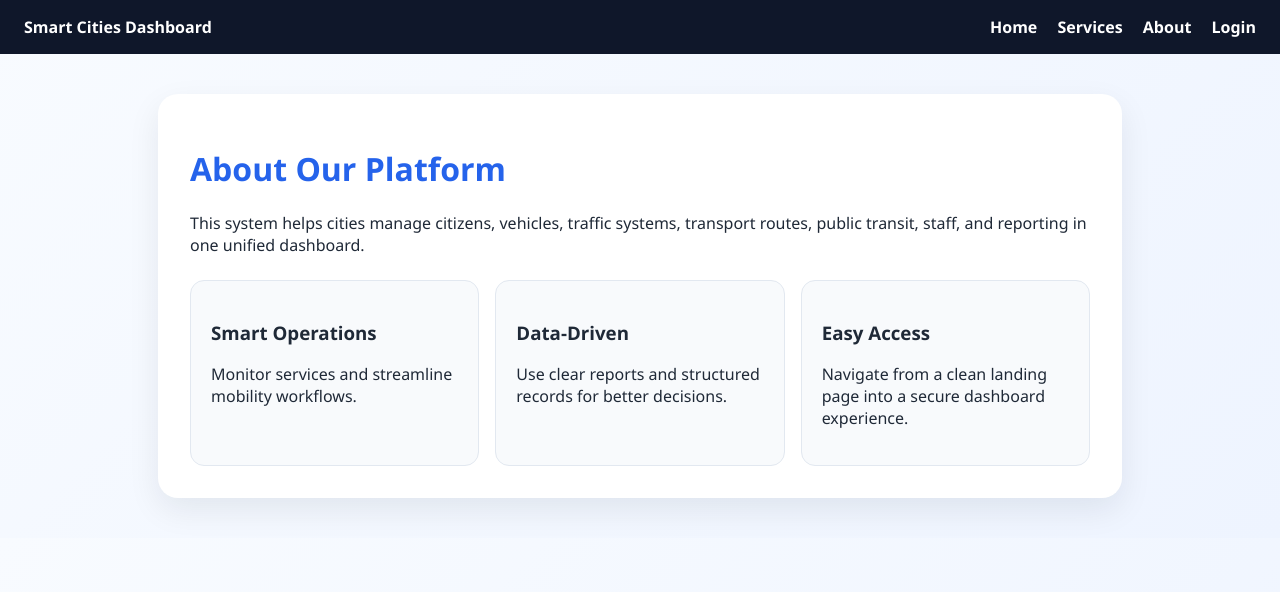
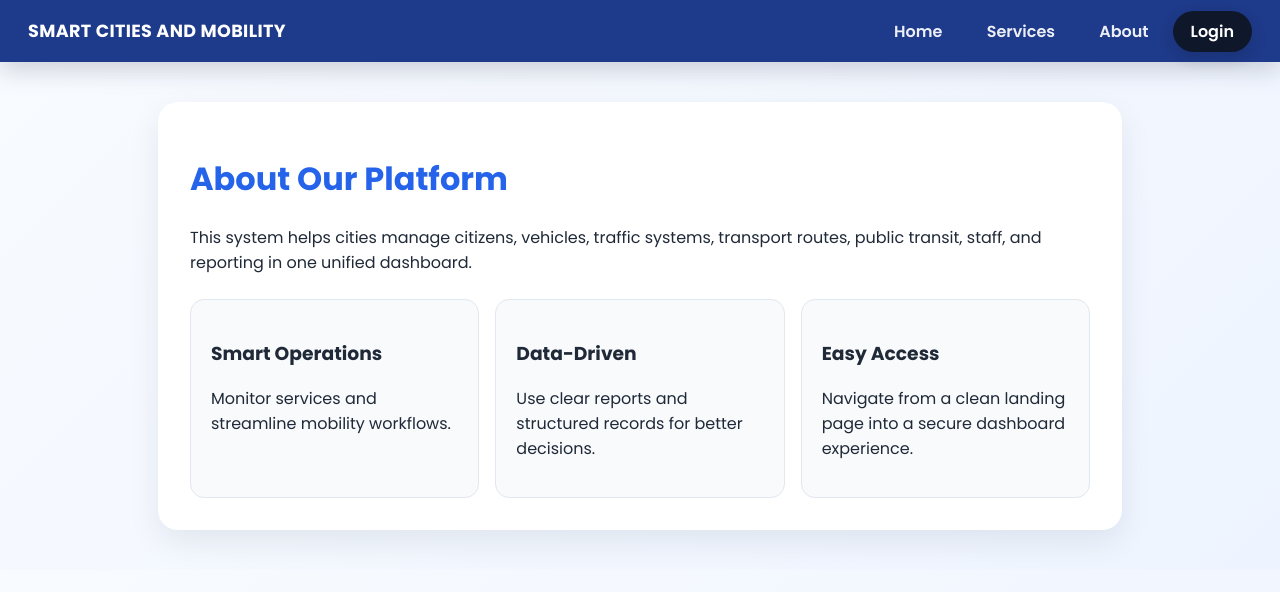
Before and after one commit to ayuenjamesdeng/smartcities, a Django app: page /about/ in a window 1280 px wide. Shown: the top 592 px of the page. Run offline with Django 5.2, Linux system fonts and the light colour scheme.

Commit message:
navbar creation

```diff
--- a/sport/templates/about.html
+++ b/sport/templates/about.html
@@ -1,30 +1,81 @@
 <!DOCTYPE html>
 <html lang="en">
+
 <head>
     <meta charset="UTF-8">
     <meta name="viewport" content="width=device-width, initial-scale=1.0">
     <title>About | Smart Cities</title>
     <style>
+        @import url('https://fonts.googleapis.com/css2?family=Poppins:wght@300;400;500;600;700&display=swap');
+
         body {
             margin: 0;
-            font-family: 'Segoe UI', Arial, sans-serif;
+            padding: 0;
+            font-family: 'Poppins', 'Segoe UI', Arial, sans-serif;
             background: linear-gradient(135deg, #f8fbff 0%, #eef4ff 100%);
             color: #1f2937;
         }
+
         .nav {
-            background: #0f172a;
-            padding: 16px 24px;
+            background: #1e3a8a;
+            padding: 18px 28px;
             display: flex;
             justify-content: space-between;
             align-items: center;
             color: white;
+            box-shadow: 0 8px 24px rgba(15, 23, 42, 0.18);
+            position: sticky;
+            top: 0;
+            z-index: 1000;
         }
-        .nav a {
-            color: white;
+
+        .nav-brand {
+            font-size: 1.1rem;
+            font-weight: 700;
+            letter-spacing: 0.02em;
+            text-transform: uppercase;
+        }
+
+        .link {
+            color: rgba(255, 255, 255, 0.92);
             text-decoration: none;
             margin-left: 16px;
             font-weight: 600;
+            padding: 8px 12px;
+            border-radius: 999px;
+            position: relative;
+            transition: all 0.3s ease;
         }
+
+        .link::after {
+            content: '';
+            position: absolute;
+            left: 50%;
+            bottom: 4px;
+            width: 0;
+            height: 2px;
+            background: white;
+            transition: all 0.3s ease;
+            transform: translateX(-50%);
+        }
+
+        .link:hover {
+            color: white;
+            background: rgba(255, 255, 255, 0.14);
+            transform: translateY(-2px);
+        }
+
+        .link:hover::after {
+            width: 60%;
+        }
+
+        .nav-links {
+            display: flex;
+            justify-content: space-between;
+            align-items: center;
+            gap: 12px;
+        }
+
         .hero {
             max-width: 900px;
             margin: 40px auto;
@@ -33,30 +84,78 @@
             border-radius: 20px;
             box-shadow: 0 12px 32px rgba(15, 23, 42, 0.08);
         }
-        h1 { color: #2563eb; }
-        .card-grid { display: grid; grid-template-columns: repeat(auto-fit, minmax(220px, 1fr)); gap: 16px; margin-top: 24px; }
-        .card { padding: 20px; border-radius: 14px; background: #f8fafc; border: 1px solid #e2e8f0; }
+
+        .login-link {
+            background: #0f172a;
+            padding: 9px 18px;
+            border-radius: 999px;
+            color: white;
+            text-decoration: none;
+            font-weight: 600;
+            box-shadow: 0 6px 16px rgba(15, 23, 42, 0.2);
+            transition: all 0.3s ease;
+        }
+
+        .login-link:hover {
+            background: #2563eb;
+            transform: translateY(-2px) scale(1.03);
+            box-shadow: 0 10px 20px rgba(37, 99, 235, 0.22);
+        }
+
+        h1 {
+            color: #2563eb;
+        }
+
+        .card-grid {
+            display: grid;
+            grid-template-columns: repeat(auto-fit, minmax(220px, 1fr));
+            gap: 16px;
+            margin-top: 24px;
+        }
+
+        .card {
+            padding: 20px;
+            border-radius: 14px;
+            background: #f8fafc;
+            border: 1px solid #e2e8f0;
+        }
     </style>
 </head>
+
 <body>
     <div class="nav">
-        <strong>Smart Cities Dashboard</strong>
-        <div>
-            <a href="/">Home</a>
-            <a href="/services/">Services</a>
-            <a href="/about/">About</a>
-            <a href="/login/">Login</a>
+        <div class="nav-brand">Smart Cities and Mobility</div>
+        <div class="nav-links">
+            <div>
+                <a href="/" class="link">Home</a>
+                <a href="/services/" class="link">Services</a>
+                <a href="/about/" class="link">About</a>
+            </div>
+            <div>
+                <a href="/login/" class="login-link">Login</a>
+            </div>
         </div>
     </div>
 
     <div class="hero">
         <h1>About Our Platform</h1>
-        <p>This system helps cities manage citizens, vehicles, traffic systems, transport routes, public transit, staff, and reporting in one unified dashboard.</p>
+        <p>This system helps cities manage citizens, vehicles, traffic systems, transport routes, public transit, staff,
+            and reporting in one unified dashboard.</p>
         <div class="card-grid">
-            <div class="card"><h3>Smart Operations</h3><p>Monitor services and streamline mobility workflows.</p></div>
-            <div class="card"><h3>Data-Driven</h3><p>Use clear reports and structured records for better decisions.</p></div>
-            <div class="card"><h3>Easy Access</h3><p>Navigate from a clean landing page into a secure dashboard experience.</p></div>
+            <div class="card">
+                <h3>Smart Operations</h3>
+                <p>Monitor services and streamline mobility workflows.</p>
+            </div>
+            <div class="card">
+                <h3>Data-Driven</h3>
+                <p>Use clear reports and structured records for better decisions.</p>
+            </div>
+            <div class="card">
+                <h3>Easy Access</h3>
+                <p>Navigate from a clean landing page into a secure dashboard experience.</p>
+            </div>
         </div>
     </div>
 </body>
+
 </html>
```
